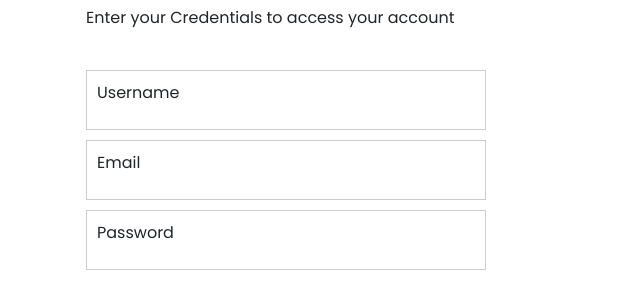
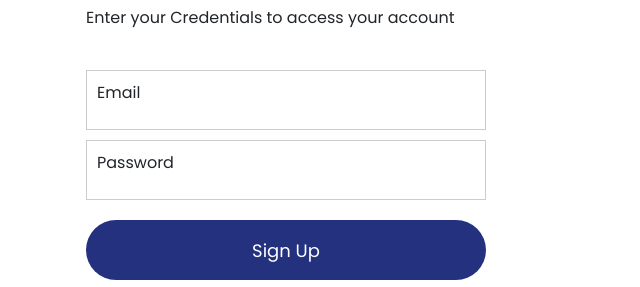
Before and after one commit to jonfry1175/-JagaJiwa, a website: page Login.html in a window 1280 px wide. Shown: the part 139-426 px from the top of the page, without its empty margins (0-640 px from the left). Drawn offline with nearby package versions, Linux system fonts and the light colour scheme.

Commit message:
Update Login.html

```diff
--- a/Login.html
+++ b/Login.html
@@ -112,7 +112,6 @@
             <p>Enter your Credentials to access your account</p>
             <br>
             <form action="">
-                <label for="username">Username</label>
                 <label for="username">Email</label>
                 <label for="Password">Password</label>
                 <button>Sign Up</button>
```
